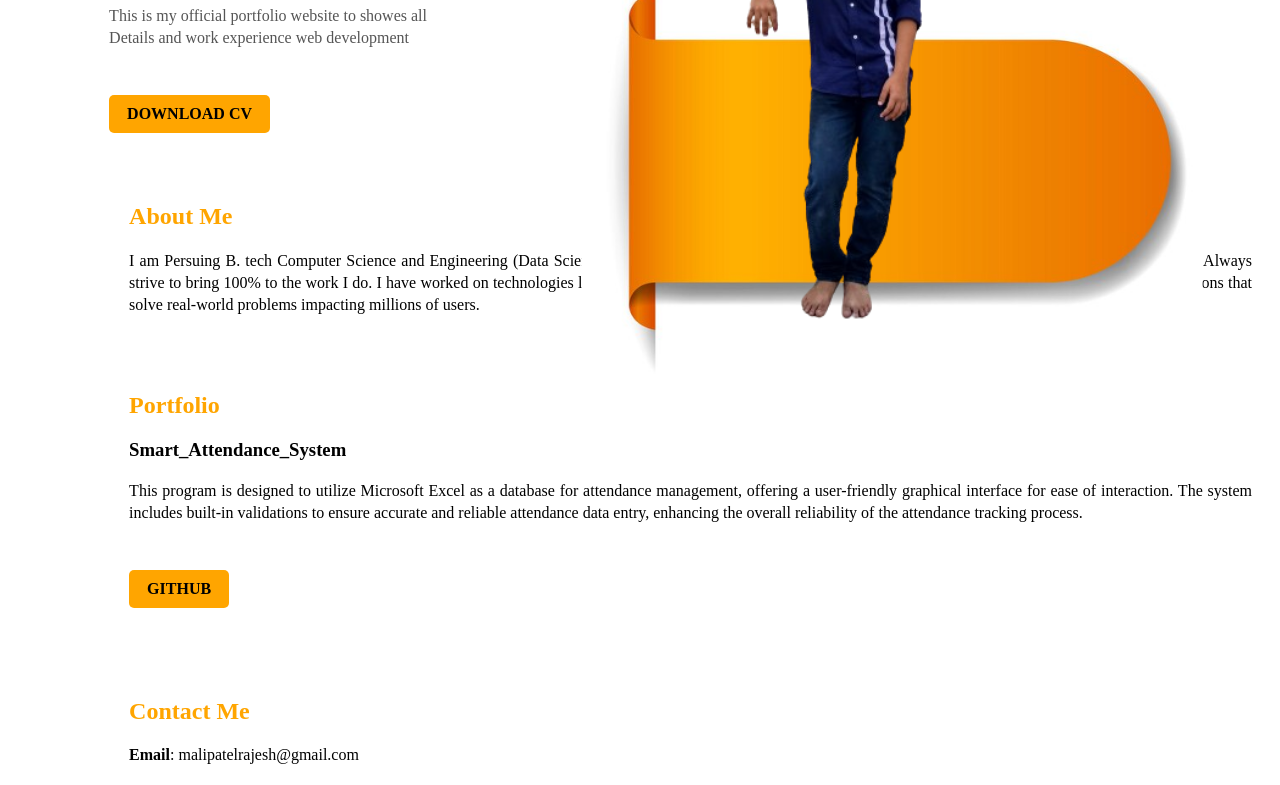
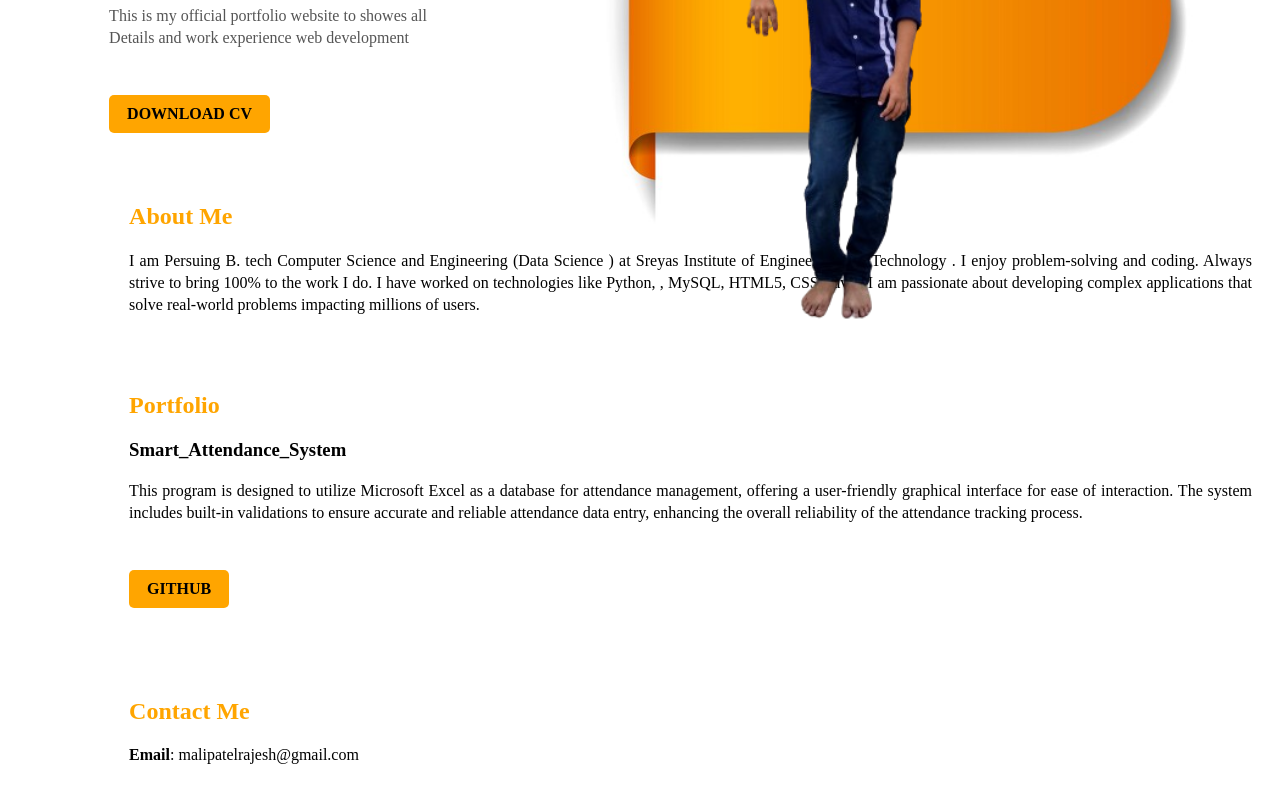
Before and after one commit to Rajesh068/Personal_Portfolio_Rajesh, a plain HTML site: page index.html in a window 1280 px wide. Shown: the part 315-1100 px from the top of the page. Drawn offline with Linux system fonts and the light colour scheme.

Commit message:
Update styles.css

```diff
--- a/styles.css
+++ b/styles.css
@@ -152,7 +152,7 @@ position: absolute;
 
 left: 50%;
 
-bottom: 100px;
+bottom: 250px;
 
 transform: translateX(-50%);
 
```
